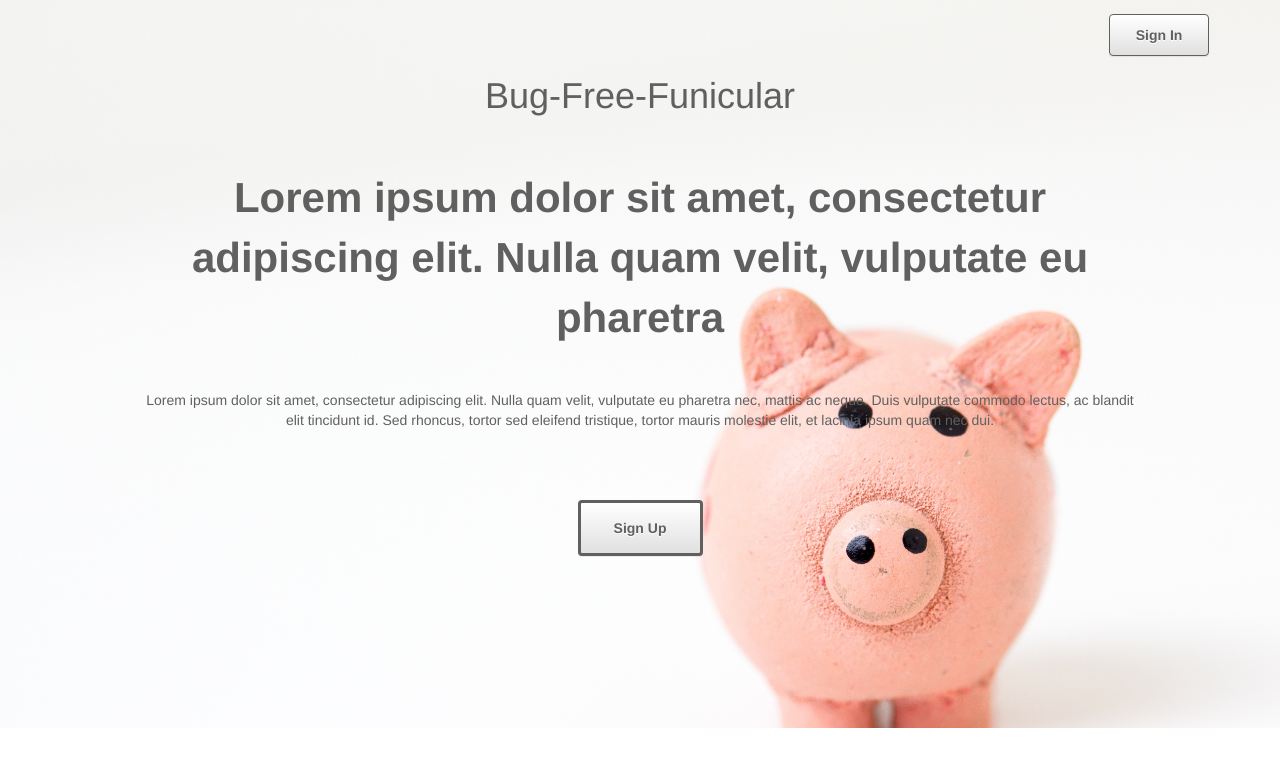
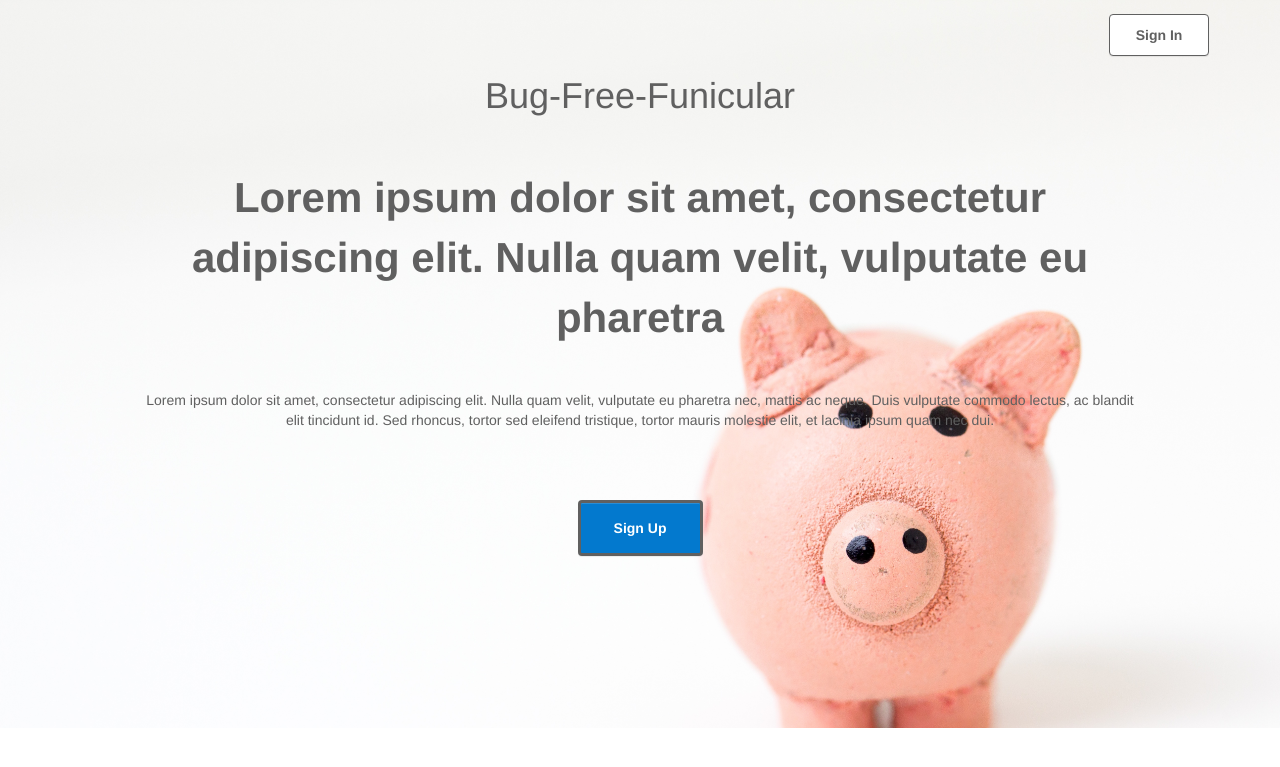
Before and after one commit to andela-lkabui/bug-free-funicular, a Flask app: page / in a window 1280 px wide. Shown: the top 767 px of that part. Run offline with Flask 2, Linux system fonts and the light colour scheme; the page is wider than the window, and the part outside it is not shown; some libraries are stand-ins or nearby versions.

Commit message:
(chore) Modify button styling

```diff
--- a/static/css/home.css
+++ b/static/css/home.css
@@ -47,8 +47,14 @@
 #signup_div button {
     width: 10%;
     height: 4em;
-    color: #606060;
+    color: #ffffff;
     font-weight: bold;
     border-color: #606060;
     border-width: medium;
+    background-color: #0379CE;
 }
+
+.btn-default {
+    background-image: none;
+    text-shadow: none;
+}
```
